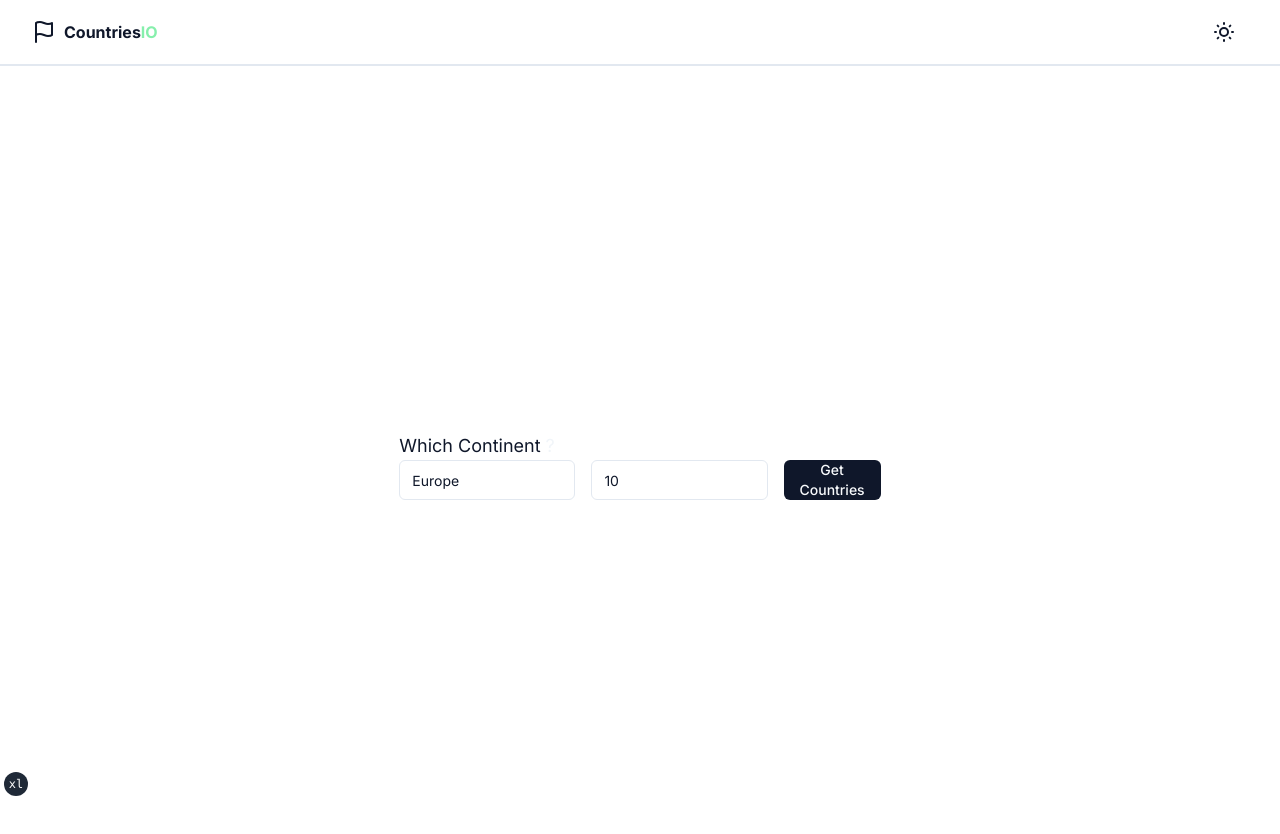
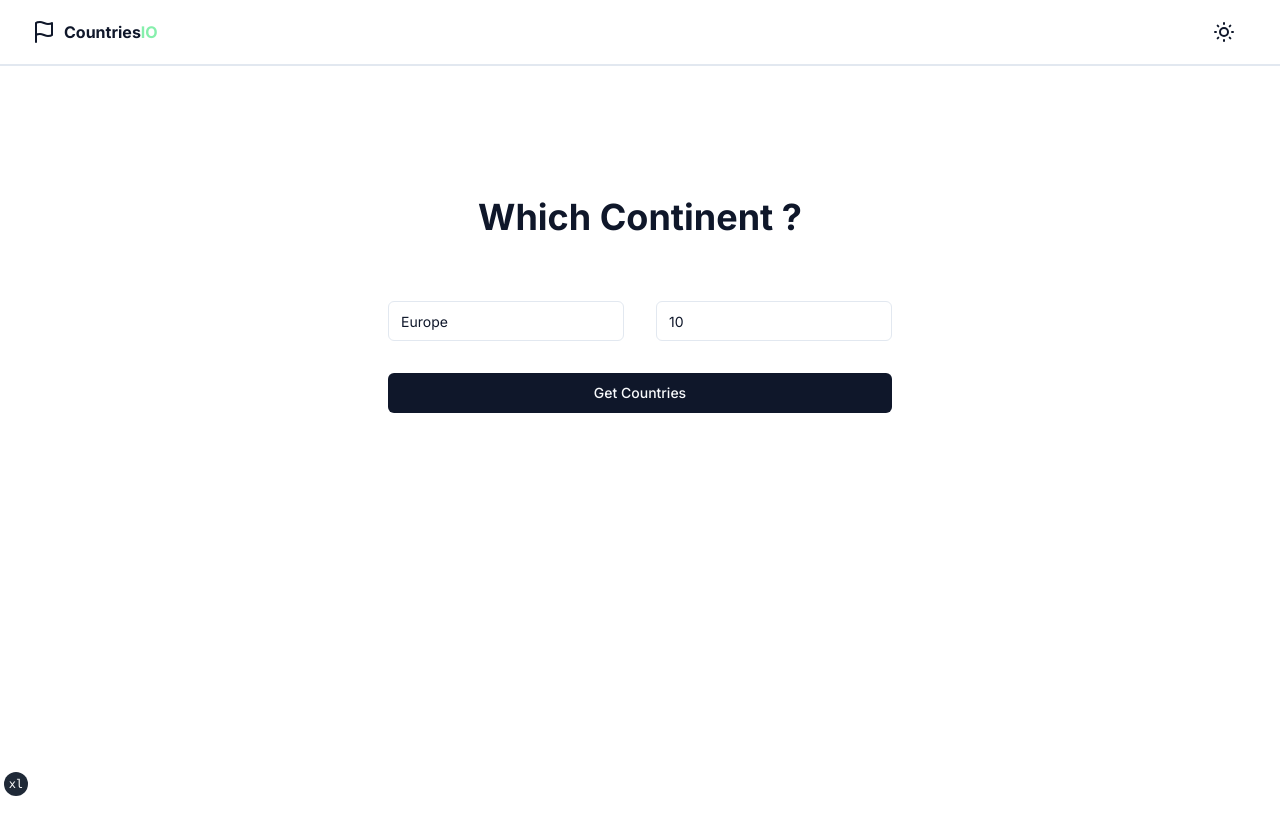
Before and after one commit to jkowiesk/continents-io, a Next.js app: page / in a window 1280 px wide. Shown: the top 834 px of the page. After the commit the page ends 800 px from the top, so only its background shows below. Built offline with nearby package versions, Linux system fonts and the light colour scheme.

Commit message:
Started styling homepage

```diff
--- a/app/layout.tsx
+++ b/app/layout.tsx
@@ -41,9 +41,11 @@ export default function RootLayout({ children }: RootLayoutProps) {
           )}
         >
           <ThemeProvider attribute="class" defaultTheme="system" enableSystem>
-            <div className="relative flex min-h-screen flex-col">
+            <div className="relative flex h-screen w-screen flex-col">
               <SiteHeader />
-              <div className="flex-1">{children}</div>
+              <div className="grid h-full w-full place-items-center">
+                {children}
+              </div>
             </div>
             <TailwindIndicator />
           </ThemeProvider>
--- a/app/page.tsx
+++ b/app/page.tsx
@@ -6,13 +6,11 @@ import CountryInput from "@/components/dom/country-input"
 
 export default function IndexPage() {
   return (
-    <section className="grid h-screen w-screen place-items-center pt-6 md:py-10">
-      <main>
-        <h1 className="text-lg">
-          Which Continent <span className="text-accent ">?</span>
-        </h1>
-        <CountryInput />
-      </main>
+    <section className="container flex flex-col items-center justify-center gap-16 pb-64">
+      <h1 className="text-4xl font-bold">
+        Which Continent <span className="text-contrast-foreground">?</span>
+      </h1>
+      <CountryInput />
     </section>
   )
 }
--- a/components/dom/country-input.tsx
+++ b/components/dom/country-input.tsx
@@ -22,7 +22,7 @@ export default function CountryInput() {
   }
 
   return (
-    <form onSubmit={onClick} className="flex flex-1 gap-4">
+    <form onSubmit={onClick} className="row grid grid-cols-2 grid-rows-2 gap-8">
       <Input value={continent} onChange={(e) => setContinent(e.target.value)} />
       {/* number input with range 2 to 10 */}
       <Input
@@ -30,10 +30,12 @@ export default function CountryInput() {
         value={limit}
         min={2}
         max={10}
-        className=""
+        className="invalid:border-red-800"
         onChange={(e) => setLimit(parseInt(e.target.value))}
       />
-      <Button type="submit">Get Countries</Button>
+      <Button className="col-span-2" type="submit">
+        Get Countries
+      </Button>
     </form>
   )
 }
--- a/styles/globals.css
+++ b/styles/globals.css
@@ -33,6 +33,9 @@
 
     --ring: 215 20.2% 65.1%;
 
+    --contrast: #9333ea;
+    --contrast-foreground: #a855f7;
+
     --radius: 0.5rem;
   }
 
@@ -64,6 +67,9 @@
     --destructive: 0 63% 31%;
     --destructive-foreground: 210 40% 98%;
 
+    --contrast: #22c55e;
+    --contrast-foreground: #bbf7d0;
+
     --ring: 216 34% 17%;
 
     --radius: 0.5rem;
--- a/tailwind.config.js
+++ b/tailwind.config.js
@@ -22,6 +22,10 @@ module.exports = {
         primary: {
           DEFAULT: "hsl(var(--primary))",
           foreground: "hsl(var(--primary-foreground))",
+        },
+        contrast: {
+          DEFAULT: "hsl(var(--contrast))",
+          foreground: "hsl(var(--contrast-foreground))",
         },
         secondary: {
           DEFAULT: "hsl(var(--secondary))",
```
